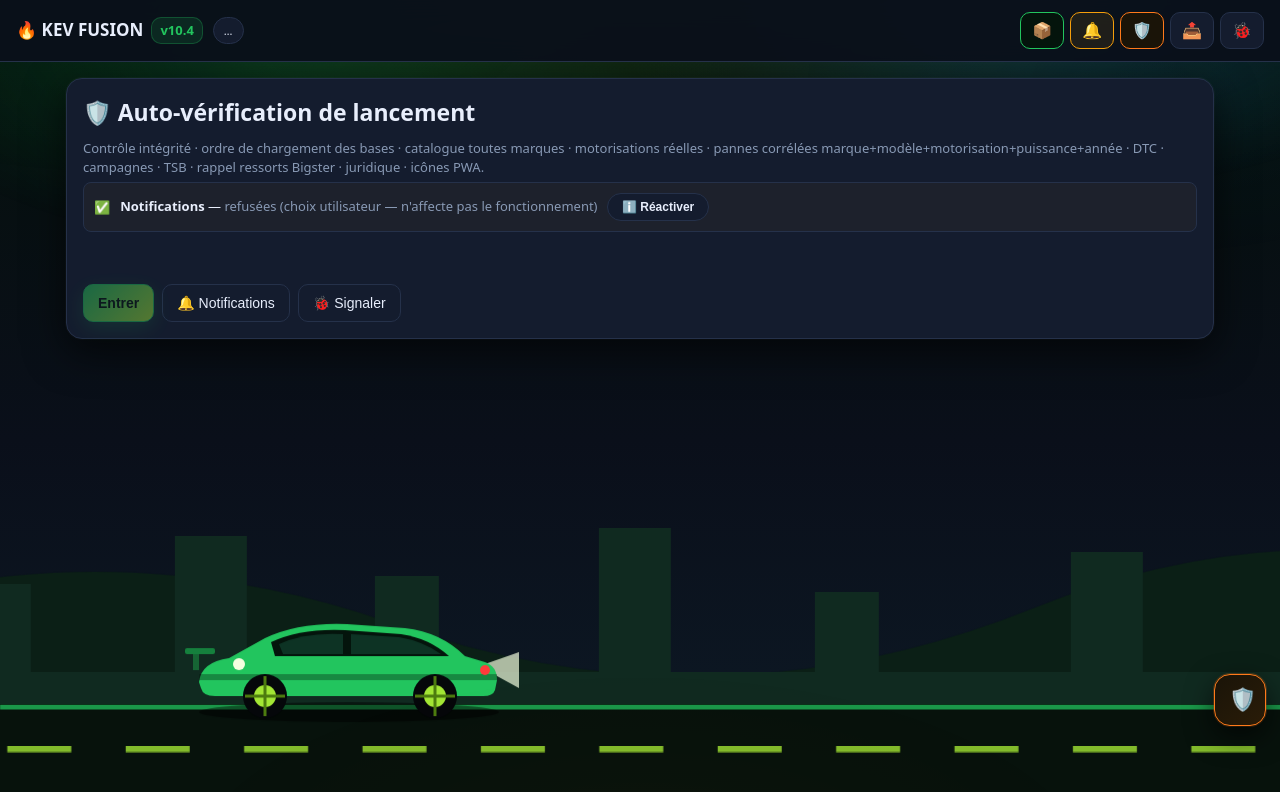
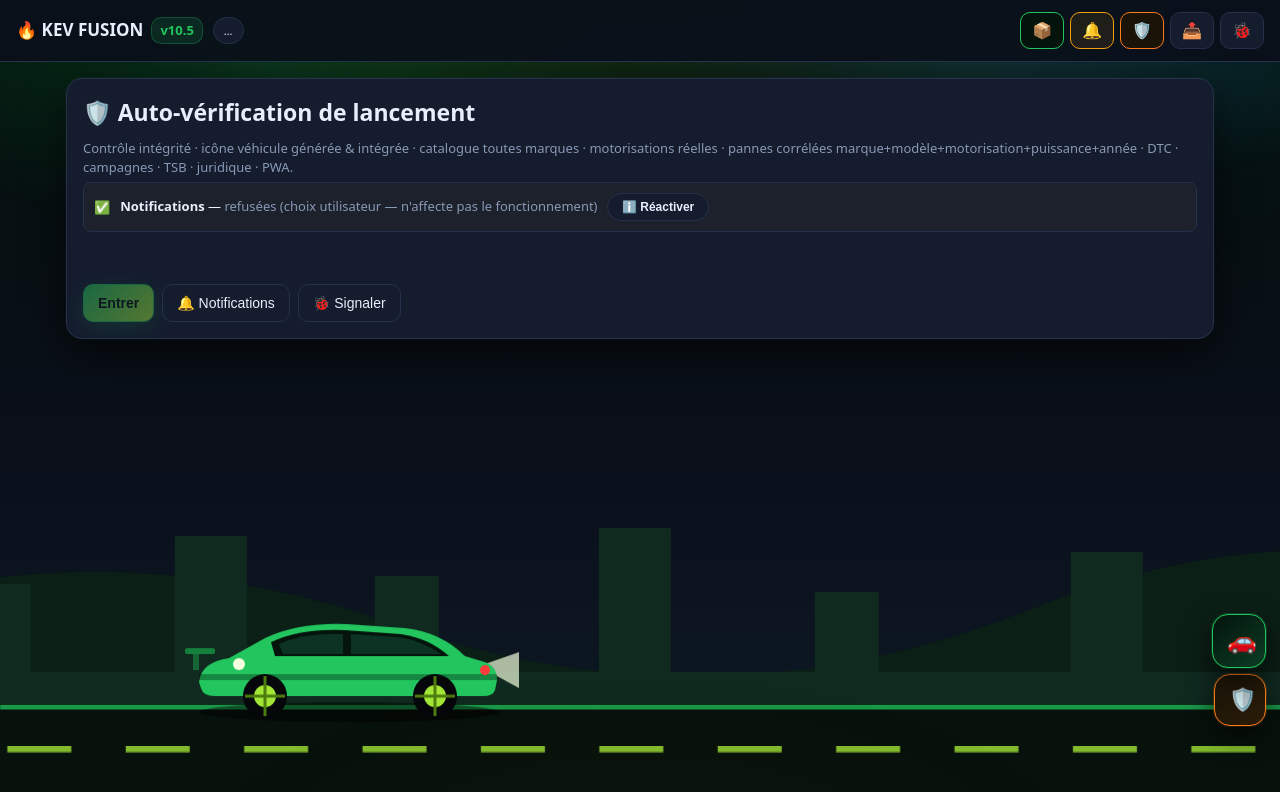
Before and after one commit to expertkevin06-cell/kevfusion2026, a plain HTML site: page index.html in a window 1280 px wide. Drawn offline with Linux system fonts and the light colour scheme; no server answers; a script that the page names is missing.

Commit message:
Update meta description and version number
Updated the description meta tag and modified the version number in the brand header.

```diff
--- a/index.html
+++ b/index.html
@@ -7,7 +7,7 @@
 <meta name="apple-mobile-web-app-capable" content="yes">
 <meta name="apple-mobile-web-app-status-bar-style" content="black-translucent">
 <meta name="apple-mobile-web-app-title" content="KEV FUSION">
-<meta name="description" content="KEV FUSION 2026 — Expert automobile & avocat : base toutes marques, motorisations réelles, pannes corrélées marque+modèle+motorisation+puissance+année, DTC, campagnes, TSB, F-150/Raptor/Lightning, Bigster (rappel ressorts), Epiq, étude incendie, juridique, VIN, OBD.">
+<meta name="description" content="KEV FUSION 2026 — Expert automobile & avocat : icône véhicule sportif vert intégrée automatiquement, base toutes marques, motorisations réelles, pannes corrélées, DTC, campagnes, TSB, étude incendie, juridique, VIN, OBD.">
 <title>KEV FUSION 2026</title>
 <link rel="manifest" href="manifest.webmanifest">
 <link rel="icon" href="icon-192.png"><link rel="apple-touch-icon" href="apple-touch-icon.png">
@@ -174,7 +174,7 @@ table.kv td:first-child{color:var(--mut);width:38%;font-weight:600}
 </div>
 <div id="bgLayer"></div>
 <header id="topbar">
- <b id="brandTap">🔥 KEV FUSION <span class="ver">v10.4</span></b>
+ <b id="brandTap">🔥 KEV FUSION <span class="ver">v10.5</span></b>
  <div class="chips"><span id="netChip" class="chip">…</span><span id="btChip" class="chip bt hid">🔵 OBD</span><span id="roleChip" class="chip hid">👤 Tiers</span></div>
  <div class="hbtns">
   <button id="notifBtn" type="button" data-notif="ask" title="Notifications">🔔</button>
@@ -186,7 +186,7 @@ table.kv td:first-child{color:var(--mut);width:38%;font-weight:600}
 </header>
 <section id="boot"><div class="card">
  <h1>🛡️ Auto-vérification de lancement</h1>
- <p class="mut">Contrôle intégrité · ordre de chargement des bases · catalogue toutes marques · motorisations réelles · pannes corrélées marque+modèle+motorisation+puissance+année · DTC · campagnes · TSB · rappel ressorts Bigster · juridique · icônes PWA.</p>
+ <p class="mut">Contrôle intégrité · icône véhicule générée & intégrée · catalogue toutes marques · motorisations réelles · pannes corrélées marque+modèle+motorisation+puissance+année · DTC · campagnes · TSB · juridique · PWA.</p>
  <ul id="checkList"></ul><div id="verdict"></div>
  <div class="row"><button id="btnEnter" class="pri" data-act="enter" disabled>Entrer</button><button data-notif="ask">🔔 Notifications</button><button data-act="bugOpen">🐞 Signaler</button></div>
 </div></section>
@@ -202,40 +202,34 @@ table.kv td:first-child{color:var(--mut);width:38%;font-weight:600}
 <input type="file" id="fileJrPhoto" accept="image/*" multiple class="hid">
 <input type="file" id="fileDump" accept="application/json" class="hid">
 <noscript>JavaScript requis.</noscript>
-<!-- 1. socle -->
 <script src="firebase-config.js"></script>
 <script src="data.js"></script>
 <script src="app.js"></script>
 <script src="sanitize.js"></script>
-<!-- 2. catalogue (ne dépend pas de FAULTS) -->
 <script src="catalog.js"></script>
 <script src="catalog_ext.js"></script>
 <script src="renault_base.js"></script>
 <script src="brands_base.js"></script>
-<!-- 3. modules applicatifs -->
 <script src="access.js"></script>
 <script src="extra.js"></script>
 <script src="updates.js"></script>
 <script src="diffusion.js"></script>
-<!-- 4. bases techniques : TSBDB / RECALLS / FAULTS AVANT les ajouts -->
 <script src="vehicles.js"></script>
 <script src="faults.js"></script>
 <script src="faults_ext.js"></script>
 <script src="renault_faults.js"></script>
-<!-- 5. ajouts modèles + pannes (après FAULTS) -->
 <script src="models_add.js"></script>
 <script src="bigster_spring.js"></script>
-<!-- 6. génération par famille puis corrélation -->
 <script src="family_faults.js"></script>
 <script src="import2023.js"></script>
 <script src="correlation.js"></script>
 <script src="predictive.js"></script>
-<!-- 7. services -->
 <script src="websearch.js"></script>
 <script src="baseupdate.js"></script>
 <script src="autoimport.js"></script>
 <script src="admingate.js"></script>
 <script src="notifications.js"></script>
 <script src="pwabuilder.js"></script>
+<script src="icon-gen.js"></script>
 </body>
 </html>
```
